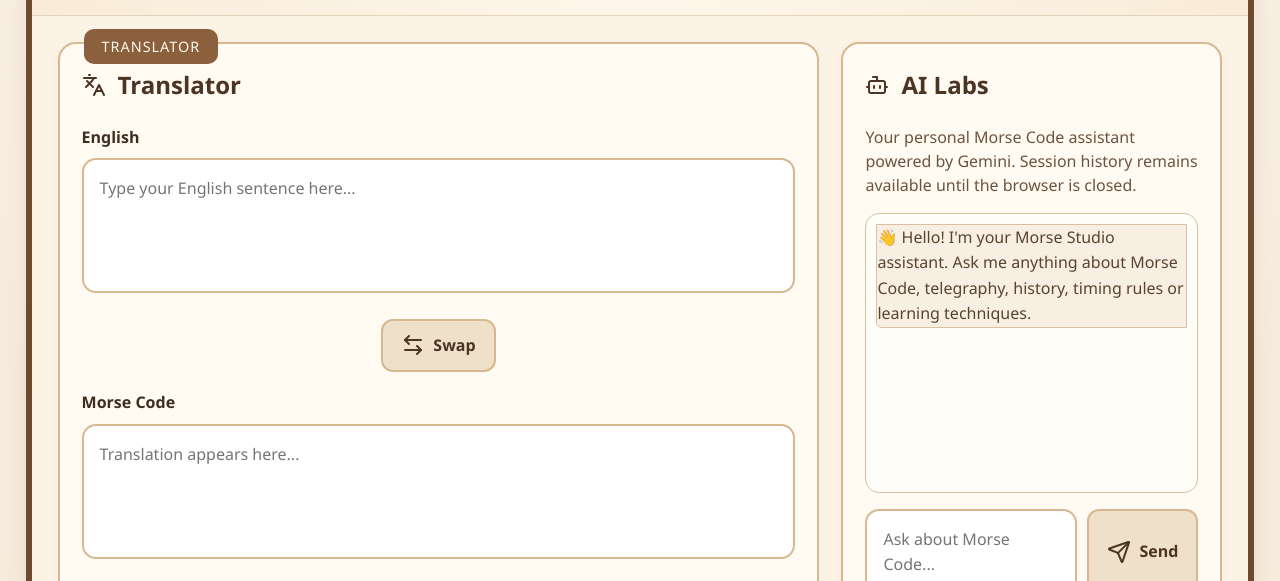
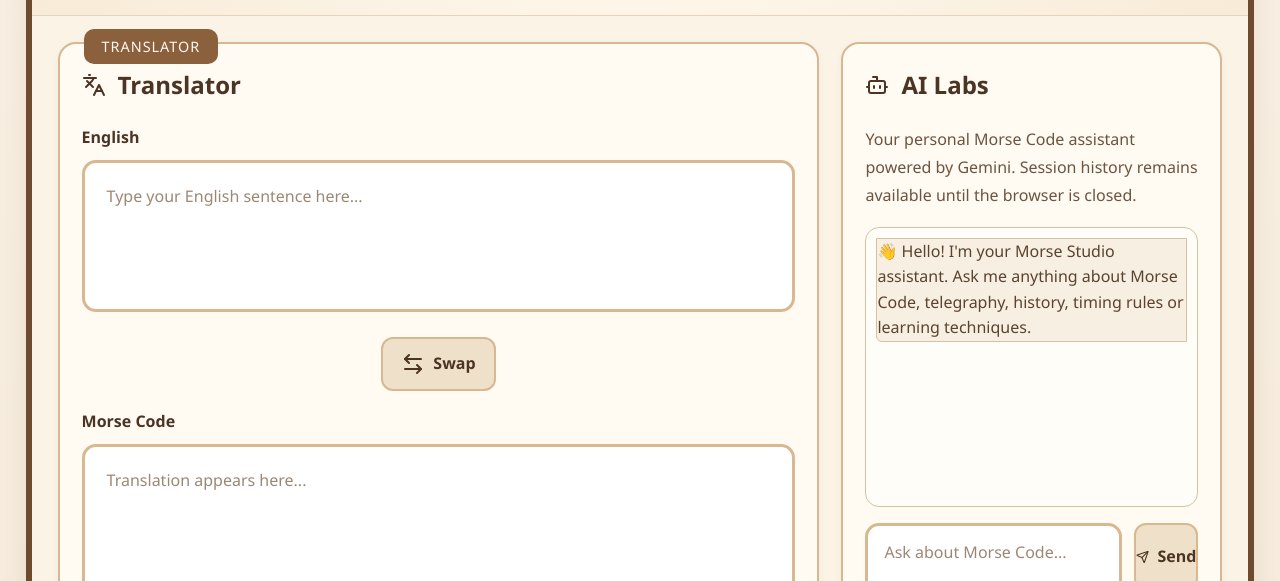
Before and after one commit to ShantanuPatil11/Morse-Studio, a website built with Vite: page index.html in a window 1280 px wide. Shown: the part 198-779 px from the top of the page. Built offline with nearby package versions, Linux system fonts and the light colour scheme; no server answers.

Commit message:
Changes in input font size

```diff
--- a/assets/css/global.css
+++ b/assets/css/global.css
@@ -181,25 +181,28 @@ label{
 
     display:block;
 
-    margin-bottom:8px;
+    margin-bottom:10px;
 
-    font-weight:600;
+    font-size:1rem;
+
+    font-weight:700;
+
+    color:var(--brown-dark);
 }
 
 textarea{
+    width:100%;
+    min-height:135px;
+    padding:20px 22px;
 
-    width:100%;
+    font-family:var(--font-body);
+    font-size:2rem;
+    font-weight:700;
+    line-height:1.65;
 
-    min-height:135px;
-
-    padding:16px;
-
-    background:white;
-
-    border:2px solid var(--border);
-
+    background:#fff;
+    border:3px solid var(--border);
     border-radius:14px;
-
     color:var(--text);
 }
 
@@ -268,15 +271,43 @@ button:hover{
 
     display:grid;
 
-    grid-template-columns:1fr auto;
+    grid-template-columns:1fr 64px;
 
-    gap:10px;
+    gap:12px;
 
     margin-top:16px;
+
+    align-items:stretch;
 }
 
 .chat-input textarea{
-    min-height:65px;
+
+    min-height:68px;
+
+    padding:14px 16px;
+
+    font-size:1.5rem;
+
+    font-weight:500;
+
+    line-height:1.5;
+
+    font-family:var(--font-body);
+}
+
+.chat-input button{
+
+    width:64px;
+
+    height:68px;
+
+    padding:0;
+
+    display:flex;
+
+    align-items:center;
+
+    justify-content:center;
 }
 
 #chat-window{
--- a/assets/css/home.css
+++ b/assets/css/home.css
@@ -71,21 +71,23 @@ main{
 
 .message{
 
-    max-width:85%;
-    padding:12px 16px;
+    max-width:88%;
 
-    border-radius:18px;
+    padding:14px 16px;
 
-    line-height:1.6;
+    border-radius:16px;
 
-    font-size:.92rem;
+    font-size:1.3rem;
+
+    font-weight:400;
+
+    line-height:1.65;
 
     word-wrap:break-word;
 
     white-space:pre-wrap;
 
     animation:fadeIn .25s ease;
-
 }
 
 .bot-message{
@@ -100,6 +102,23 @@ main{
 
     color:#5b4330;
 
+}
+
+.ai-note{
+
+    color:#6d543f;
+
+    font-size:1rem;
+
+    line-height:1.75;
+
+    margin-bottom:18px;
+}
+
+textarea::placeholder{
+    font-size:1rem;
+    font-weight:400;
+    color:#9b8874;
 }
 
 .user-message{
```
Also changed, not shown: docs/screenshots/homepage-v1.png.
